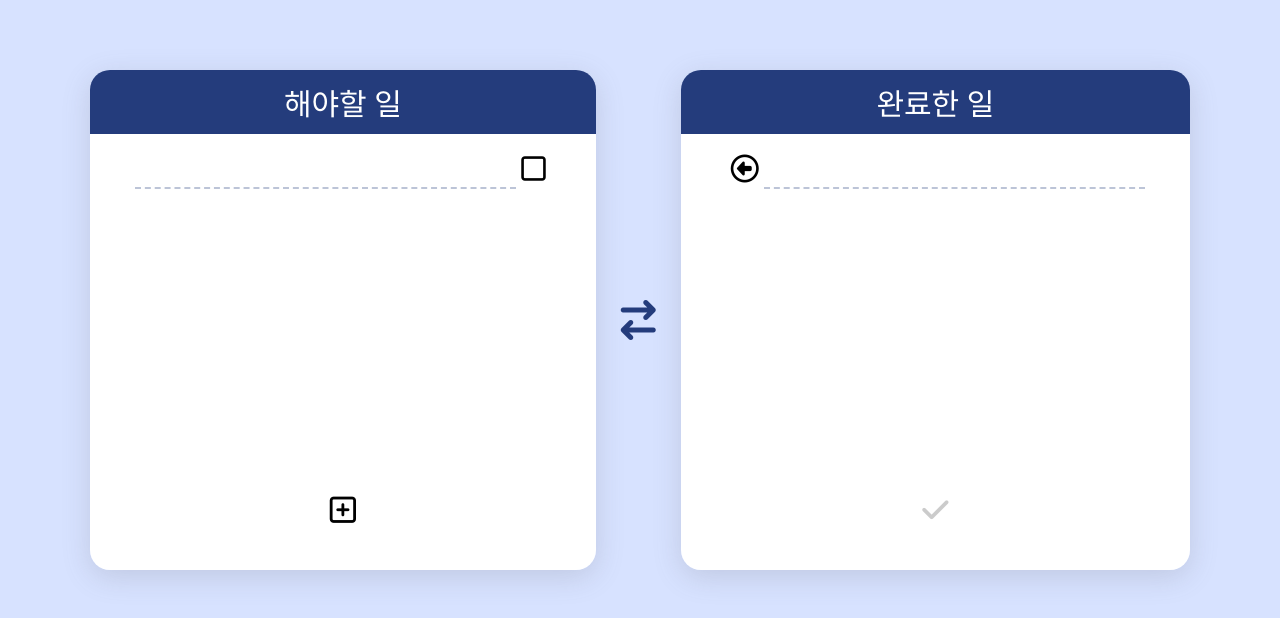
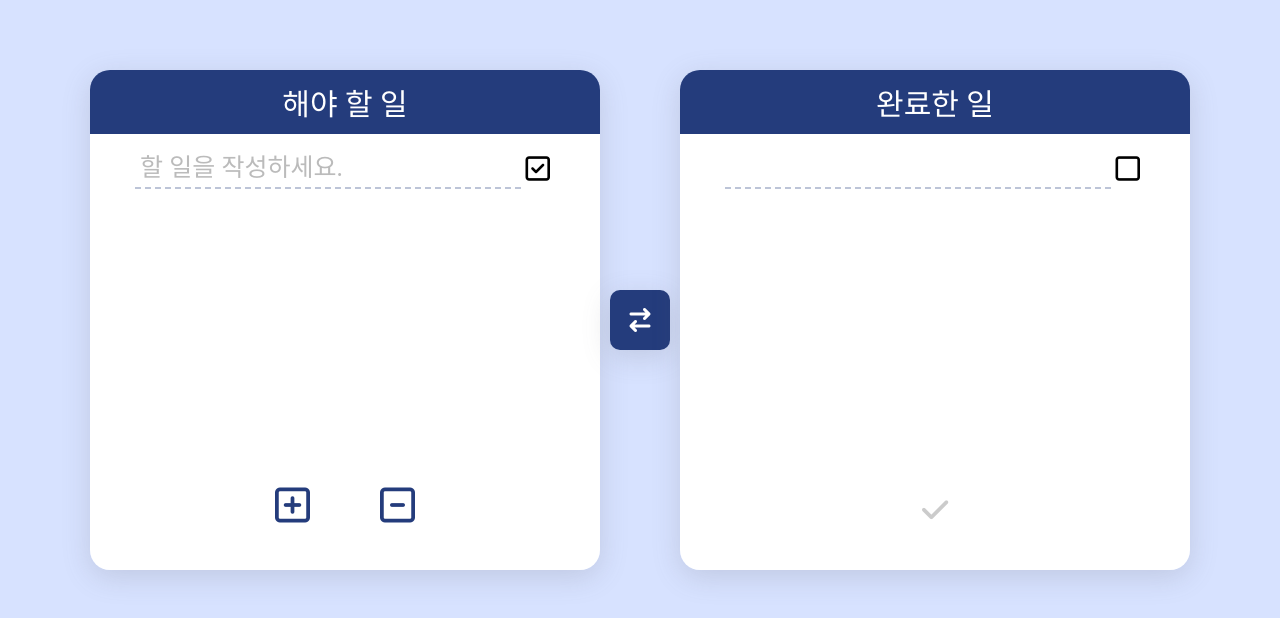
Before and after one commit to User850413/to-do-List, a plain HTML site: page index.html in a window 1280 px wide. Both pictures are taken after a click on the icon 533 px from the left and 169 px from the top of the page. Drawn offline with Linux system fonts and the light colour scheme; a web font is replaced by a local one.

Commit message:
modify css and put some javaScript, but pause due to check box issue

```diff
--- a/index.html
+++ b/index.html
@@ -13,19 +13,23 @@
     ></script>
     <!-- css -->
     <link rel="stylesheet" href="./style.css" />
+    <script src="./index.js" defer></script>
   </head>
   <body>
     <div class="container">
       <div class="container_d">
-        <div class="title">해야할 일</div>
+        <div class="title">해야 할 일</div>
         <div class="doing">
           <ul class="dList list_doing">
             <li>
-              <input type="text" />
+              <input type="text" placeholder="할 일을 작성하세요." />
               <i class="fa-regular fa-square"></i>
             </li>
           </ul>
-          <i class="fa-regular fa-square-plus plus_list"></i>
+          <div class="icons">
+            <i class="fa-regular fa-square-plus plus_list"></i>
+            <i class="fa-regular fa-square-minus minus_list"></i>
+          </div>
         </div>
       </div>
 
@@ -36,8 +40,8 @@
         <div class="done">
           <ul class="dList list_done">
             <li>
-              <i class="fa-regular fa-circle-left"></i>
               <input type="text" readonly />
+              <i class="fa-regular fa-square"></i>
             </li>
           </ul>
           <i class="fa-solid fa-check check_list"></i>
--- a/index.js
+++ b/index.js
@@ -0,0 +1,32 @@
+// 선택자
+//
+const list_doing_ul = document.querySelector(".list_doing");
+const plus_btn = document.querySelector(".plus_list");
+//
+const boxes = document.querySelectorAll("li > i");
+
+// input에 spellcheck 끄기
+document.querySelector("input").setAttribute("spellcheck", "false");
+
+// 플러스 버튼 선택 시 해야할 일 항목 한 개 추가
+plus_btn.onclick = function () {
+  list_doing_ul.insertAdjacentHTML(
+    "beforeend",
+    "<li><input type='text' placeholder='할 일을 작성하세요'></input> <i class='fa-regular fa-square'></i></li>"
+  );
+};
+
+// 박스 선택 시 박스를 체크박스로 변경
+for (box of boxes) {
+  box.onclick = function () {
+    this.classList.toggle("fa-square");
+    this.classList.toggle("fa-square-check");
+    console.log("check");
+  };
+}
+
+// 마이너스 버튼 선택 시 체크박스 삭제
+
+// 가운데 화살표 선택 시 체크박스 항목 위치 변경
+
+// 해야할 일 개수가 0, 완료한 일 개수가 한 개 이상일 시 체크박스 opacity 1
--- a/style.css
+++ b/style.css
@@ -41,9 +41,17 @@ body {
   align-items: center;
 }
 .container > i {
-  font-size: 40px;
-  margin: 25px;
-  color: #243c7c;
+  font-size: 24px;
+  margin: 10px;
+  width: 60px;
+  height: 60px;
+  text-align: center;
+  line-height: 60px;
+  background-color: #243c7c;
+  color: white;
+  border-radius: 10px;
+  cursor: pointer;
+  box-shadow: rgba(100, 100, 111, 0.2) 0px 7px 29px 0px;
 }
 .container_d {
   border-radius: 20px;
@@ -70,6 +78,7 @@ body {
   color: white;
   width: 100%;
   padding: 10px 0;
+  cursor: default;
 }
 .dList {
   width: 100%;
@@ -88,6 +97,9 @@ body {
   background-color: rgba(255, 255, 255, 0);
   color: rgba(36, 60, 124, 0.8);
 }
+.dList input::placeholder {
+  color: #bbb;
+}
 .dList > li {
   align-items: center;
   border-radius: 10px;
@@ -101,18 +113,29 @@ body {
   padding: 5px;
   cursor: pointer;
 }
-.plus_list,
+.list_done input {
+  cursor: default;
+}
+.icons {
+  display: flex;
+  gap: 60px;
+  margin: 20px auto 0;
+}
+.icons > i {
+  font-size: 40px;
+  color: #243c7c;
+  cursor: pointer;
+  padding: 5px;
+  border-radius: 5px;
+}
+.icons > i:hover {
+  background-color: rgba(36, 60, 124, 0.1);
+}
 .check_list {
   display: inline;
   margin: 0 auto;
   font-size: 30px;
-  cursor: pointer;
   padding: 5px;
   border-radius: 5px;
-}
-.plus_list:hover {
-  background-color: rgba(36, 60, 124, 0.1);
-}
-.check_list {
   opacity: 0.2;
 }
```
